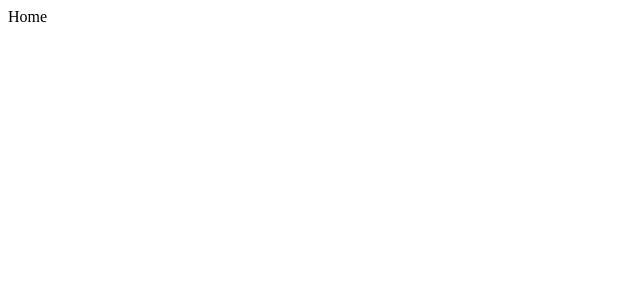
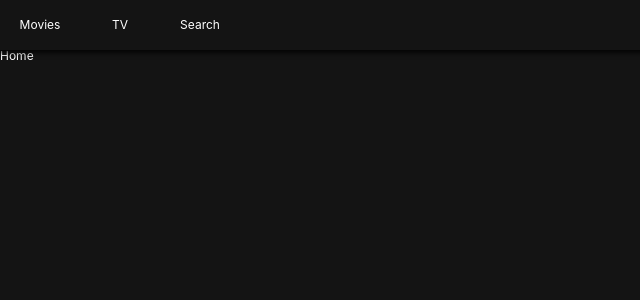
Before and after one commit to hyoungsp/screen-proximity, a React (Create React App) app: page / in a window 1280 px wide. Shown: the top 300 px of the page, without its empty margins (0-640 px from the left). Built offline with nearby package versions, Linux system fonts and the light colour scheme.

Commit message:
styled components for global - header - list - item

```diff
--- a/package.json
+++ b/package.json
@@ -10,7 +10,9 @@
     "react": "^16.13.1",
     "react-dom": "^16.13.1",
     "react-router-dom": "^5.2.0",
-    "react-scripts": "3.4.1"
+    "react-scripts": "3.4.1",
+    "styled-components": "^5.1.1",
+    "styled-reset": "^4.2.1"
   },
   "scripts": {
     "start": "react-scripts start",
--- a/src/components/App.js
+++ b/src/components/App.js
@@ -1,11 +1,13 @@
 import React, { Component } from "react";
 import Router from "./Router";
+import GlobalStyles from "./GlobalStyled";
 
 class App extends Component {
   render() {
     return (
       <>
         <Router />
+        <GlobalStyles />
       </>
     );
   }
--- /dev/null
+++ b/src/components/GlobalStyled.js
@@ -0,0 +1,22 @@
+import { createGlobalStyle } from "styled-components";
+import reset from "styled-reset";
+
+const globalStyles = createGlobalStyle`
+    ${reset}
+    a {
+        text-decoration: none;
+        color:inherit;
+    }
+    * {
+        box-sizing:border-box;
+    }
+    body {
+        font-family:--apple-system, BlinkMacSystemFont, 'Segoe UI', Roboto, Oxygen, Ubuntu, Cantarell, 'Open Sans', 'Helvetica Neue', sans-serif;
+        font-size:12px;
+        background-color:rgba(20, 20, 20, 1);
+        color:white;
+        padding-top:50px;
+    }
+`;
+
+export default globalStyles;
--- /dev/null
+++ b/src/components/Header.js
@@ -0,0 +1,52 @@
+import React from "react";
+import { Link } from "react-router-dom";
+import styled from "styled-components";
+
+const Header = styled.header`
+  color: white;
+  position: fixed;
+  top: 0;
+  left: 0;
+  width: 100%;
+  height: 50px;
+  display: flex;
+  align-items: center;
+  background-color: rgba(20, 20, 20, 0.8);
+  z-index: 10;
+  box-shadow: 0px 1px 5px 2px rgba(0, 0, 0, 0.8);
+`;
+
+const List = styled.ul`
+  display: flex;
+`;
+
+const Item = styled.li`
+  width: 80px;
+  height: 50px;
+  text-align: center;
+`;
+
+const SLink = styled(Link)`
+  height: 50px;
+  display: flex;
+  align-items: center;
+  justify-content: center;
+`;
+
+export default () => (
+  <Header>
+    <ul>
+      <List>
+        <Item>
+          <SLink to='/'>Movies</SLink>
+        </Item>
+        <Item>
+          <SLink to='/tv'>TV</SLink>
+        </Item>
+        <Item>
+          <SLink to='/search'>Search</SLink>
+        </Item>
+      </List>
+    </ul>
+  </Header>
+);
--- a/src/components/Router.js
+++ b/src/components/Router.js
@@ -1,13 +1,23 @@
 import React from "react";
-import { HashRouter as Router, Route } from "react-router-dom";
+import {
+  BrowserRouter as Router,
+  Route,
+  Redirect,
+  Switch
+} from "react-router-dom";
 import Home from "../routes/Home";
 import Search from "../routes/Search";
 import TV from "../routes/TV";
+import Header from "./Header";
 
 export default () => (
   <Router>
-    <Route path='/' exact component={Home} />
-    <Route path='/tv' exact component={TV} />
-    <Route path='/search' exact component={Search} />
+    <Header />
+    <Switch>
+      <Route path='/' exact component={Home} />
+      <Route path='/tv' component={TV} />
+      <Route path='/search' component={Search} />
+      <Redirect from='*' to='/' />
+    </Switch>
   </Router>
 );
```
Also changed, not shown: public/manifest.json, 1 other file (tests, documents, lock files or other folders).
